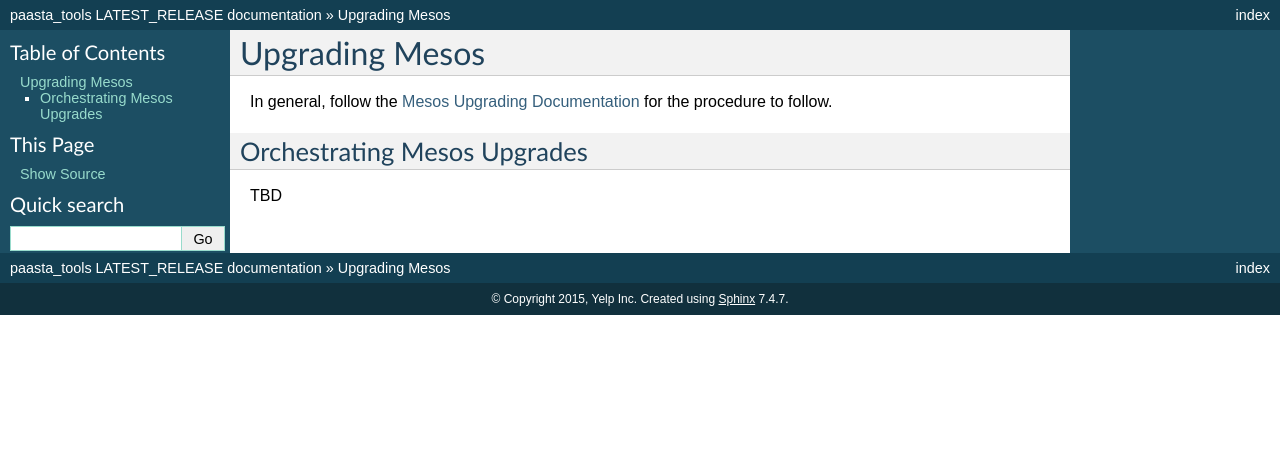
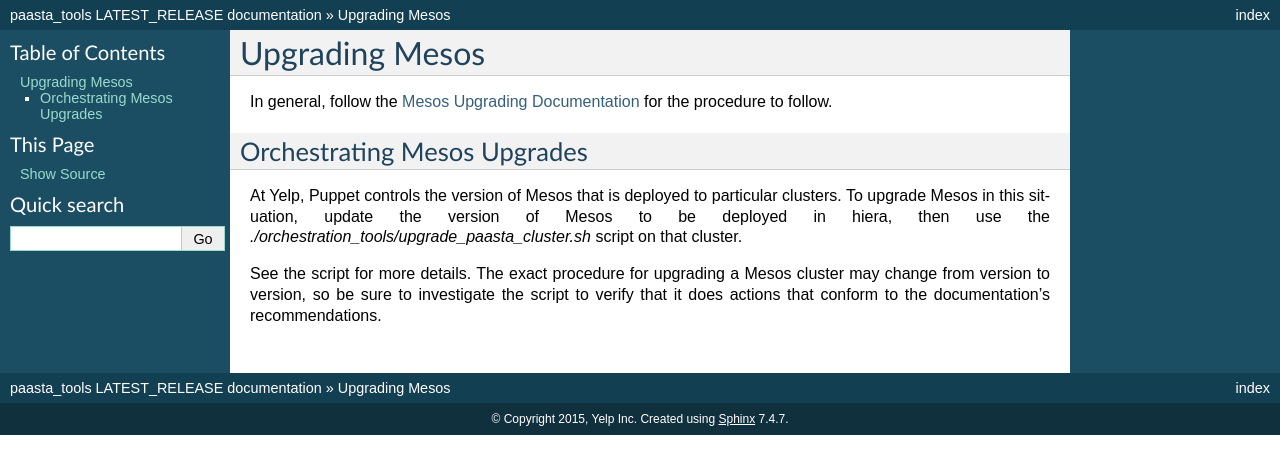
Before and after one commit to Yelp/paasta, a Sphinx documentation site: the page built from docs/source/upgrading_mesos.rst, in a window 1280 px wide. Shown: the top 474 px of the page. Built offline with Sphinx 7.4.7, drawn with Linux system fonts in a browser that asks for light colours; pages that are not in the unit, such as notebooks, are missing from menus.

Commit message:
Added mesos upgrade documentation and bump the version of mesos.interface we use. PAASTA-1101

```diff
--- a/docs/source/upgrading_mesos.rst
+++ b/docs/source/upgrading_mesos.rst
@@ -9,4 +9,10 @@ for the procedure to follow.
 Orchestrating Mesos Upgrades
 -------------------------------
 
-TBD
+At Yelp, Puppet controls the version of Mesos that is deployed to particular clusters.
+To upgrade Mesos in this situation, update the version of Mesos to be deployed in hiera,
+then use the `./orchestration_tools/upgrade_paasta_cluster.sh` script on that cluster.
+
+See the script for more details. The exact procedure for upgrading a Mesos cluster
+may change from version to version, so be sure to investigate the script to verify
+that it does actions that conform to the documentation's recommendations.
--- a/requirements.txt
+++ b/requirements.txt
@@ -23,7 +23,7 @@ isodate==0.5.1
 kazoo==2.2
 marathon==0.7.1-yelp3
 mesos.cli==0.1.3
-mesos.interface==0.21.1
+mesos.interface==0.22.1
 mrjob==0.4.4.post2
 ordereddict==1.1
 ply==3.4
```
